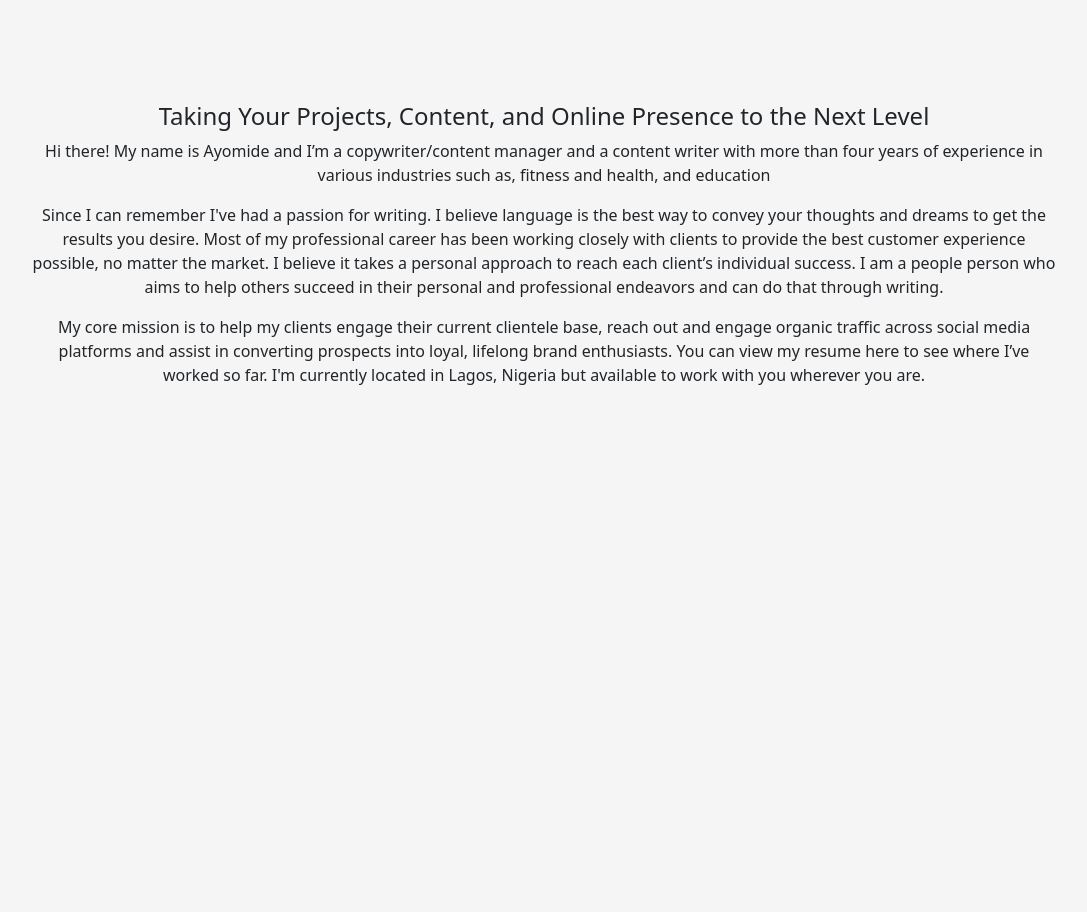
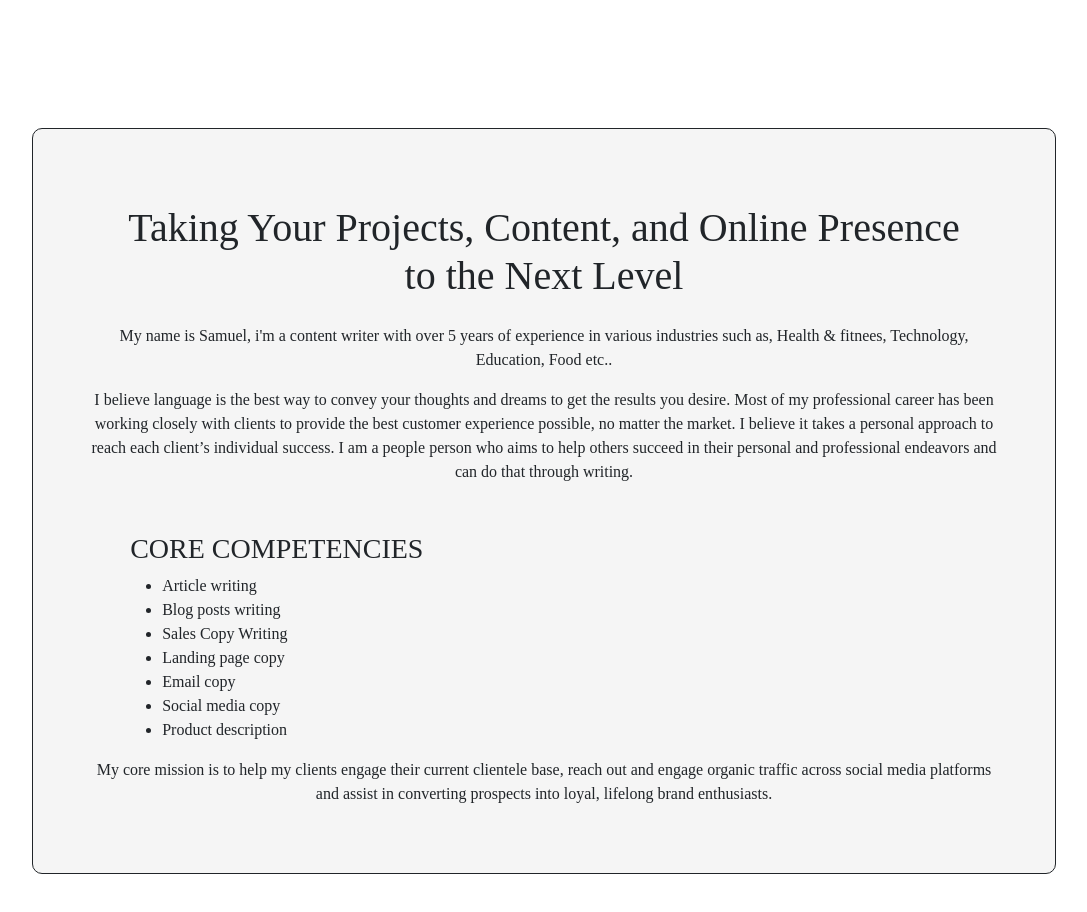
Before and after one commit to Aytech00/writting-portfolio, a plain HTML site: page about.html in a window 1280 px wide. Shown: the whole page, without its empty margins (96-1183 px from the left). Before the commit the page ends 800 px from the top, so only its background shows below. Drawn offline with nearby package versions, Linux system fonts and the light colour scheme.

Commit message:
new commit

```diff
--- a/about.css
+++ b/about.css
@@ -1,5 +1,22 @@
+
+
 .main-container{
-    padding: 8% 10%;
-    text-align: center;
+    padding: 10% 10%;
+    font-family: 'Frank Ruhl Libre', serif;
+    background-color: white;
+
 
 }
+
+.inner-container{
+    border: 1px solid ;
+    padding: 5%;
+    border-radius: 10px;
+    background-color: whitesmoke;
+
+}
+
+.skill-container{
+    margin-left: 5%;
+    margin-top: 3rem;
+}
--- a/about.html
+++ b/about.html
@@ -14,20 +14,54 @@
 <body style="background-color: whitesmoke ;">
 
     <div class="main-container">
+        <div class="inner-container">
 
-        <h4> Taking Your Projects, Content, and Online Presence to the Next Level </h4>
-        <p class="">Hi there! My name is Ayomide and I’m a copywriter/content manager and a content writer with more
-            than four years of experience in various industries such as, fitness and health, and education</p>
-        <p>Since I can remember I've had a passion for writing. I believe language is the best way to convey your
-            thoughts and dreams to get the results you desire.
 
-            Most of my professional career has been working closely with clients to provide the best customer experience
-            possible, no matter the market. I believe it takes a personal approach to reach each client’s individual
-            success. I am a people person who aims to help others succeed in their personal and professional endeavors
-            and can do that through writing.</p>
-            <p>My core mission is to help my clients engage their current clientele base, reach out and engage organic traffic across social media platforms and assist in converting prospects into loyal, lifelong brand enthusiasts.
 
-                You can view my resume here to see where I’ve worked so far. I'm currently located in Lagos, Nigeria but available to work with you wherever you are.</p>
+            <h1 class="text-center m-4"> Taking Your Projects, Content, and Online Presence to the Next Level </h1>
+            <p class="text-center"> My name is Samuel, i'm a content writer with
+                over 5 years of experience in various industries such as, Health & fitnees, Technology, Education, Food
+                etc.. </p>
+
+
+            <p class="text-center"> I believe language is the best way to convey your thoughts and dreams to get the results you desire.
+
+                Most of my professional career has been working closely with clients to provide the best customer
+                experience possible, no matter the market. I believe it takes a personal approach to reach each client’s
+                individual success. I am a people person who aims to help others succeed in their personal and
+                professional endeavors and can do that through writing.</p>
+
+
+                    <div class="skill-container">
+                        <h3>CORE COMPETENCIES</h3>
+
+                        <ul>
+                            <li>Article writing</li>
+                            <li>Blog posts writing</li>
+                            <li> Sales Copy Writing</li>
+                            <li>Landing page copy</li>
+                            <li>Email copy</li>
+                            <li>Social media copy</li>
+                            <li>Product description</li>
+
+                        </ul>
+
+
+
+                    </div>
+
+
+                <p class="text-center"> My core mission is to help my clients engage their current clientele base, reach out and engage organic
+                    traffic across social media platforms and assist in converting prospects into loyal, lifelong brand
+                    enthusiasts.</p>
+
+
+
+
+
+
+
+        </div>
 
 
 
--- a/style.css
+++ b/style.css
@@ -21,7 +21,7 @@ body {
 #menu-link-1{
     color: skyblue;
     font-family: 'Tiro Gurmukhi', serif;
-    font-size: 15px;
+    font-size: 18px;
 
     padding: 3px 5px;
     margin: 4px;
@@ -29,13 +29,14 @@ body {
 
 
 #menu-link-1::after{
+    content: "" ;
 
 }
 
 #menu-link-2{
     color: ;
     font-family: 'Tiro Gurmukhi', serif;
-    font-size: 15px;
+    font-size: 18px;
 
     padding: 3px 5px;
     margin: 4px;
@@ -45,32 +46,31 @@ body {
 #menu-link-3{
     color: skyblue;
     font-family: 'Tiro Gurmukhi', serif;
-    font-size: 15px;
+    font-size: 18px;
 
     padding: 3px 5px;
     margin: 4px;
 
 }
 .container {
-    padding:5% 8%;
+    padding:8% 6%;
     text-align: center;
     font-family: 'Tiro Gurmukhi', serif;
 
 }
 .inner-container{
     background-color: skyblue;
-    padding: 6% 1%;
+    padding: 8% 2%;
     border-radius: 10px;
-    margin: 2%;
+    margin: 3%;
     box-shadow: 2px 2px 5px;
     font-family: 'Tiro Gurmukhi', serif;
 }
 
 .image {
-    width: 30%;
-    height: 20%;
-    border-radius: 50%;
-    box-shadow: 1px 1px 4px;
+    width: 29%;
+    height: 19%;
+    border: 1px solid white;
 }
 
 .text {
@@ -154,8 +154,13 @@ footer {
 
 
 @media screen and (max-width:900px) {
+
+
+    .inner-container{
+        margin-top: 8%;
+    }
     .card{
-        margin: 8px;
+        margin: 5px;
     }
 
     #portfolio{
```
Also changed, not shown: index.html (+1 -1 lines). Lines whose indentation alone changed are shown as unchanged.
